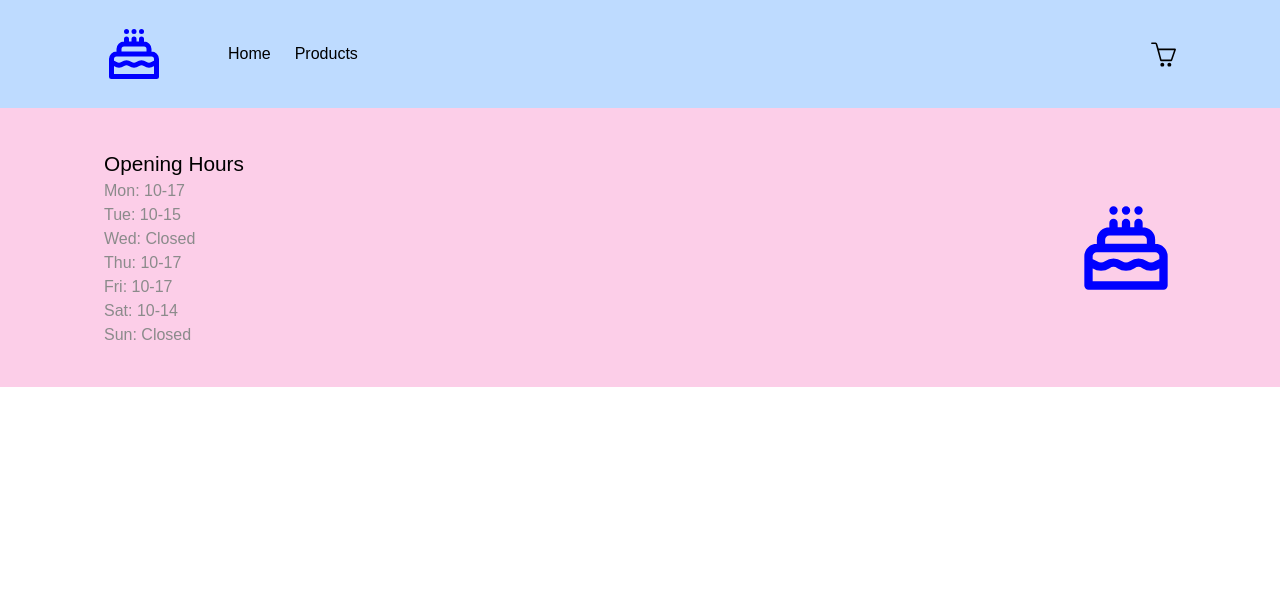
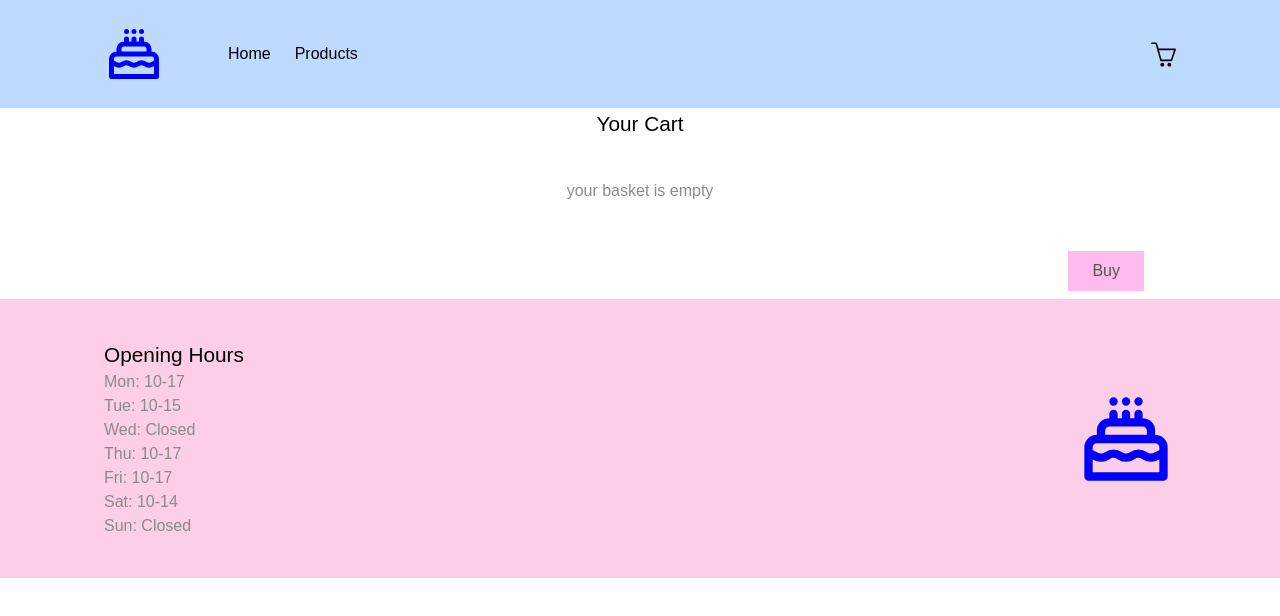
Before and after one commit to simpleshopp/simpleshop, a Next.js app: page /payment in a window 1280 px wide. Shown: the top 616 px of the page. Built offline with nearby package versions, Linux system fonts and the light colour scheme.

Commit message:
Refactor Payment page to use CheckOutCard component and implement cart functionality

```diff
--- a/src/app/(routes)/payment/page.js
+++ b/src/app/(routes)/payment/page.js
@@ -1,13 +1,14 @@
 import Navigation from "@/components/layout/Navigation";
 import Footer from "@/components/layout/Footer";
-import CheckOut from "@/components/CheckOut";
+import CheckOutCard from "@/components/cards/CheckOutCard";
 
 export default function Payment({ searchParams }) {
   return (
     <>
       <Navigation />
-
-      <CheckOut />
+      <div className="grid px-26">
+        <CheckOutCard />
+      </div>
 
       <Footer />
     </>
--- a/src/components/cards/CheckOutCard.jsx
+++ b/src/components/cards/CheckOutCard.jsx
@@ -1,7 +1,62 @@
+"use client";
+import Link from "next/link";
+import useStore from "../store/CartStore";
+import PaymentButton from "../ui/PaymentButton";
+import Image from "next/image";
+
 const CheckOutCard = () => {
-    return (
-        <></>
-     );
-}
+  const { basketProducts, removeFromBasket, totalPrice } = useStore();
+
+  return (
+    <div>
+      <h2 className="text-center">Your Cart</h2>
+      {basketProducts.length === 0 ? (
+        <p className="m-10 flex justify-center">your basket is empty</p>
+      ) : (
+        <ul className="flex flex-col gap-4 ">
+          {basketProducts.map((item) => (
+            <li className="flex items-center pt-4" key={item.id}>
+              <button
+                onClick={() => removeFromBasket(item.id)}
+                className="p1-6 text-2xl"
+              >
+                x
+              </button>
+              <div className="flex justify-between items-center w-full">
+                <div className="flex flex-row items-center gap-2">
+                  <span>
+                    <Image
+                      loading="eager"
+                      alt="hej"
+                      src={item.thumbnail}
+                      width={100}
+                      height={50}
+                      className=""
+                    />
+                  </span>
+
+                  <span className="flex justify-center">{item.title}</span>
+                </div>
+                <div>
+                  <span>${item.price}</span>
+                </div>
+              </div>
+            </li>
+          ))}
+          <div className="mb-8 flex justify-end gap-4">
+            <span>Total</span>
+            <span>${totalPrice}</span>
+          </div>
+        </ul>
+      )}
+      <Link
+        href="/payment"
+        className="mx-auto flex rounded-full px-8 py-2 cursor-pointer justify-end"
+      >
+        <button className="px-6 py-2">Buy</button>
+      </Link>
+    </div>
+  );
+};
 
 export default CheckOutCard;
```
